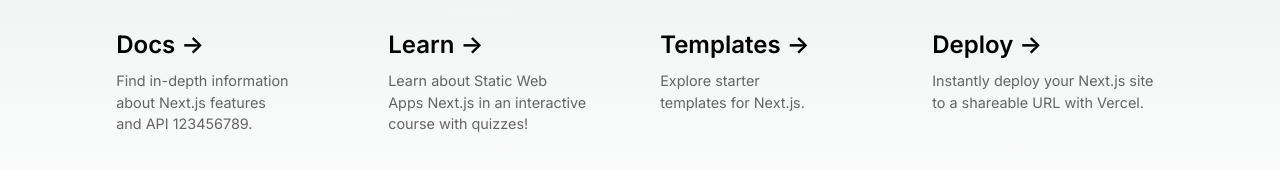
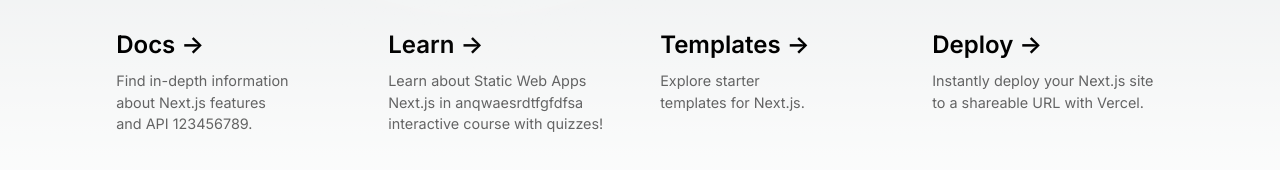
Before and after one commit to v1212/next-js-14-app, a Next.js app: page / in a window 1280 px wide. Shown: the part 552-722 px from the top of the page. Built offline with nearby package versions, Linux system fonts and the light colour scheme.

Commit message:
Update page.js

```diff
--- a/app/page.js
+++ b/app/page.js
@@ -61,7 +61,7 @@
           <h2>
             Learn <span>-&gt;</span>
           </h2>
-          <p>Learn about Static Web Apps Next.js in an interactive course with&nbsp;quizzes!</p>
+          <p>Learn about Static Web Apps Next.js in anqwaesrdtfgfdfsa interactive course with&nbsp;quizzes!</p>
         </a>
 
         <a
```
